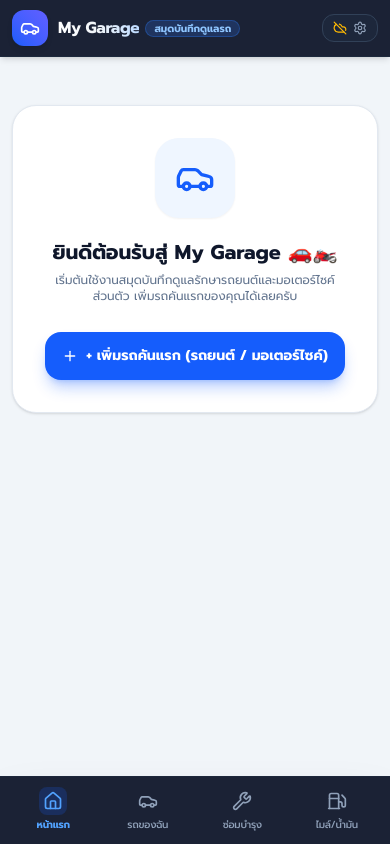
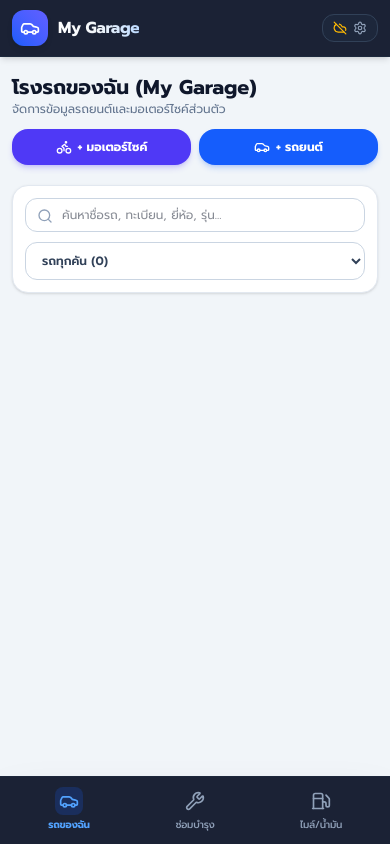
Before and after one commit to Dev-fluke/carF, a React (Vite) app: page / in a window 390 px wide. Built offline with nearby package versions, Linux system fonts and the light colour scheme.

Commit message:
refactor: remove dashboard page and สมุดบันทึกดูแลรถ badge, streamline to 3 core tabs

```diff
--- a/src/App.jsx
+++ b/src/App.jsx
@@ -10,14 +10,13 @@ import {
 } from './services/storageService';
 import { fetchGoogleSheetsData } from './services/googleService';
 import { Navbar } from './components/Navbar';
-import { Dashboard } from './components/Dashboard';
 import { MileageTracker } from './components/MileageTracker';
 import { MaintenanceManager } from './components/MaintenanceManager';
 import { VehiclesList } from './components/VehiclesList';
 import { GoogleSheetsModal } from './components/GoogleSheetsModal';
 
 export function App() {
-  const [activeTab, setActiveTab] = useState('dashboard'); // dashboard | vehicles | maintenance | mileage
+  const [activeTab, setActiveTab] = useState('vehicles'); // vehicles | maintenance | mileage
   const [vehicles, setVehicles] = useState(() => getVehicles());
   const [inspections, setInspections] = useState(() => getInspections());
   const [mileageLogs, setMileageLogs] = useState(() => getMileageLogs());
@@ -80,7 +79,7 @@ export function App() {
 
   const handleMileageSuccess = () => {
     refreshData();
-    setActiveTab('dashboard');
+    setActiveTab('vehicles');
     window.scrollTo({ top: 0, behavior: 'smooth' });
   };
 
@@ -138,25 +137,6 @@ export function App() {
 
       {/* Main Content Area */}
       <main className="flex-1 max-w-7xl w-full mx-auto px-3 sm:px-6 lg:px-8 py-4 sm:py-6">
-
-        {activeTab === 'dashboard' && (
-          <Dashboard
-            vehicles={vehicles}
-            inspections={inspections}
-            mileageLogs={mileageLogs}
-            onNavigate={(tab) => {
-              setActiveTab(tab);
-              window.scrollTo({ top: 0, behavior: 'smooth' });
-            }}
-            onOpenQuickMileage={(veh) => {
-              setSelectedVehicleForMileage(veh?.id || null);
-              setActiveTab('mileage');
-              window.scrollTo({ top: 0, behavior: 'smooth' });
-            }}
-            onOpenAddVehicle={handleOpenAddVehicle}
-            onServiceVehicle={handleMaintenanceVehicle}
-          />
-        )}
 
         {activeTab === 'vehicles' && (
           <VehiclesList
--- a/src/components/Navbar.jsx
+++ b/src/components/Navbar.jsx
@@ -31,7 +31,6 @@ export const Navbar = ({
   onSelectVehicle
 }) => {
   const navItems = [
-    { id: 'dashboard', label: 'หน้าแรก', mobileLabel: 'หน้าแรก', icon: Home },
     { id: 'vehicles', label: 'รถของฉัน', mobileLabel: 'รถของฉัน', icon: Car, count: vehicles.length },
     {
       id: 'maintenance',
@@ -53,20 +52,15 @@ export const Navbar = ({
             {/* Logo & App Title */}
             <div
               className="flex items-center gap-2.5 cursor-pointer select-none active:scale-95 transition"
-              onClick={() => setActiveTab('dashboard')}
+              onClick={() => setActiveTab('vehicles')}
             >
               <div className="bg-gradient-to-tr from-blue-600 to-indigo-500 p-2 rounded-xl shadow-md flex items-center justify-center">
                 <Car className="w-5 h-5 text-white" />
               </div>
               <div>
-                <div className="flex items-center gap-1.5">
-                  <span className="font-extrabold text-base sm:text-lg tracking-tight bg-gradient-to-r from-white via-slate-100 to-blue-200 bg-clip-text text-transparent">
-                    My Garage
-                  </span>
-                  <span className="text-[10px] font-bold px-2 py-0.2 rounded-full bg-blue-500/20 text-blue-300 border border-blue-500/30">
-                    สมุดบันทึกดูแลรถ
-                  </span>
-                </div>
+                <span className="font-extrabold text-base sm:text-lg tracking-tight bg-gradient-to-r from-white via-slate-100 to-blue-200 bg-clip-text text-transparent">
+                  My Garage
+                </span>
               </div>
             </div>
 
@@ -140,7 +134,7 @@ export const Navbar = ({
 
       {/* Mobile Bottom Navigation Bar (Fixed at bottom for thumb-friendly mobile control) */}
       <div className="md:hidden fixed bottom-0 left-0 right-0 z-50 bg-slate-900/95 backdrop-blur-lg border-t border-slate-800/80 px-2 py-1.5 pb-safe shadow-2xl">
-        <div className="grid grid-cols-4 gap-1 max-w-md mx-auto">
+        <div className="grid grid-cols-3 gap-1 max-w-md mx-auto">
           {navItems.map((item) => {
             const Icon = item.icon;
             const isActive = activeTab === item.id;
```
